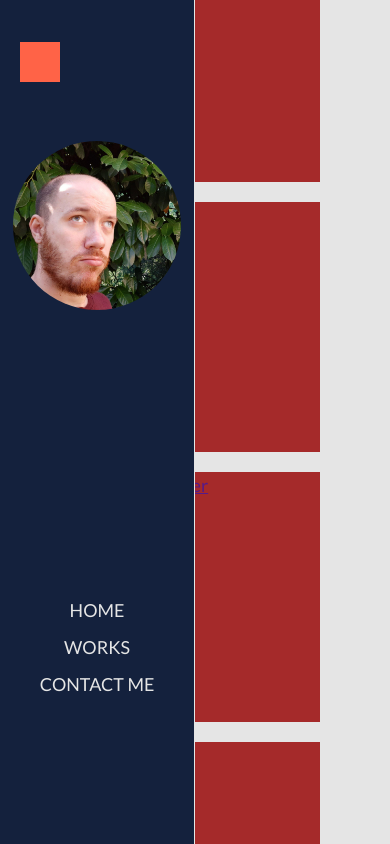
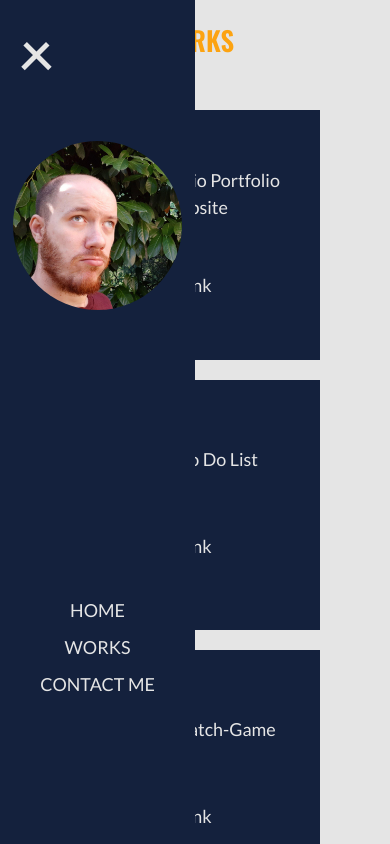
Before and after one commit to ThGnommy/s2i-css, a plain HTML site: page pages/works.html in a window 390 px wide. Both pictures are taken after a click on the element 39 px from the left and 62 px from the top of the page. Shown: the top 844 px of the page. Drawn offline with nearby package versions, Linux system fonts and the light colour scheme.

Commit message:
icon menu

```diff
--- a/css/home.css
+++ b/css/home.css
@@ -5,7 +5,6 @@ html {
 
 body {
     text-align: center;
-    overflow: hidden;
     height: 100vh;
     width: 100vw;
     color: #E5E5E5;
@@ -43,7 +42,7 @@ body {
         justify-content: space-around;
         overflow-x: hidden;
         transition: left 1s;
-        left: -270px;
+        left: -300px;
     }
 
     .right-section {
@@ -139,7 +138,7 @@ p.home-rs {
     color: #FCA311;
 }
 
-.fa-github, .fa-linkedin {
+.fa-github, .fa-linkedin, .fa-telegram {
     color: #14213D;
 }
 
--- a/css/works.css
+++ b/css/works.css
@@ -10,11 +10,13 @@ body {
     width: 100vw;
     color: #E5E5E5;
     font-family: 'Lato', sans-serif;
+
 }
 
 .main-container {
     display: flex;
     flex-direction: row;
+
 }
 
 .menu-container {
@@ -23,7 +25,6 @@ body {
     width: 20vw;
     height: 100vh;
     background-color: #14213D;
-    border-right: 1px solid #E5E5E5;
     align-items: center;
     justify-content: space-around;
     transition: left 1s;
@@ -38,26 +39,23 @@ body {
         width: 50vw;
         height: 100vh;
         background-color: #14213D;
-        border-right: 1px solid #E5E5E5;
         align-items: center;
         justify-content: space-around;
         overflow-x: hidden;
-        transition: left 1s;
-        left: -270px;
+        transition: left 0.4s;
+        left: -300px;
     }
 
     .right-section {
         width: 100vw!important;
     }
 
-    .menu-btn {
+    .menu-icon-container {
         display: block!important;
+        cursor: pointer;
         position: absolute;
-        width: 40px;
-        height: 40px;
-        top: 5%;
-        left: 5%;
-        background-color: tomato;
+        top: 2%;
+        left: 2%;
     }
 
     .menu-open {
@@ -66,6 +64,30 @@ body {
 
     .icons-container {
         width: 40vw!important;
+    }
+
+    .line1, .line2, .line3 {
+        width: 35px;
+        height: 5px;
+        background-color: #14213D;
+        margin: 6px 0;
+        transition: 0.4s;
+      }
+
+    .menu-open .line1 {
+        -webkit-transform: rotate(-45deg) translate(-9px, 6px);
+        transform: rotate(-45deg) translate(-9px, 6px);
+        background: #E5E5E5;
+    }
+
+    .menu-open .line2 {
+        opacity: 0;
+    }
+
+    .menu-open .line3 {
+        -webkit-transform: rotate(45deg) translate(-8px, -8px);
+        transform: rotate(45deg) translate(-8px, -8px);
+        background: #E5E5E5;
     }
 
 }
@@ -122,6 +144,7 @@ nav a:hover {
     justify-content: center;
     align-items: center;
     background-color: #E5E5E5;
+    overflow: auto;
 }
 
 .right-section > * {
@@ -129,15 +152,9 @@ nav a:hover {
 }
 
 h2 {
-    display: block;
-    color: #000000;
+    display: block!important;
+    color: #FCA311;
     font-family: 'Oswald', sans-serif;
-    animation: test 1s infinite ease-out;
-}
-
-
-.work-title {
-    color: #FCA311;
 }
 
 .works-container {
@@ -145,24 +162,35 @@ h2 {
     justify-content: center;
     align-items: center;
     flex-wrap: wrap;
+    overflow: auto;
 }
 
 .works-container div {
     display: flex;
+    justify-content: space-evenly;
+    align-items: center;
+    flex-direction: column;
     width: 250px;
     height: 250px;
     margin: 10px;
-    background-color: brown;
+    padding: 10px;
+    background:#14213D;
+    background-size: 400% 400%;
+    background-position: 0% 100%;
+    transition: background 300ms ease-in-out;
 }
 
-.work-link > span{
+
+.work-link {
     display: flex;
-    justify-content: center;
-    align-content: center;
-    width: 100%;
-    height: 100%;
     text-decoration: none;
     color: inherit;
+    padding: 5px 10px;
+    transition: outline 350ms ease-in;
+}
+
+.work-link:hover {
+    outline: 2px solid #FCA311;
 }
 
 .icons-container {
@@ -171,3 +199,29 @@ h2 {
     justify-content: space-evenly;
     align-items: center;
 }
+
+/* Style Scroll Bar */
+
+::-webkit-scrollbar {
+  width: 16px;
+  height: 16px;
+}
+::-webkit-scrollbar-button {
+  width: 0px;
+  height: 0px;
+}
+::-webkit-scrollbar-thumb {
+  background: #FCA311;
+  border: 0px none #14213d;
+  border-radius: 50px;
+}
+
+::-webkit-scrollbar-track {
+  background: #e5e5e5;
+  border: 0px none #e5e5e5;
+  border-radius: 50px;
+}
+
+::-webkit-scrollbar-corner {
+  background: transparent;
+}
--- a/pages/works.html
+++ b/pages/works.html
@@ -24,28 +24,38 @@
 
         <section class="right-section">
 
-            <div class="menu-btn" id="menu-btn" onclick="handleOpenMenu()"></div>
+            <div class="menu-icon-container" onclick="handleOpenMenu(this)">
+                <div class="line1"></div>
+                <div class="line2"></div>
+                <div class="line3"></div>
+            </div>
 
-            <h2 class="work-title">WORKS</h2>
+            <h2>WORKS</h2>
 
             <div class="works-container">
                 <div>
-                    <a class="work-link" href="#">gnommysound</a>
+                    <p>Game Audio Portfolio Website</p>
+                    <a class="work-link" href="#">Link</a>
                 </div>
                 <div>
-                    <a class="work-link" href="">todo-list</a>
+                    <p> React To Do List</p>
+                    <a class="work-link" href="">Link</a>
                 </div>
                 <div>
-                    <a class="work-link" href="">match-game</a>
+                    <p>jQuery Match-Game</p>
+                    <a class="work-link" href="">Link</a>
                 </div>
                 <div>
-                    <a class="work-link" href="">web-audio-player</a>
+                    <p>Web Audio API - Web Audio Player</p>
+                    <a class="work-link" href="">Link</a>
                 </div>
                 <div>
-                    <a class="work-link" href="">metastases</a>
+                    <p>Metastases Algorithm</p>
+                    <a class="work-link" href="">Link</a>
                 </div>
                 <div>
-                    <a class="work-link" href="">metastases</a>
+                    <p>Vvviber - Free React Project</p>
+                    <a class="work-link" href="">Link</a>
                 </div>
             </div>
 
@@ -60,8 +70,11 @@
 
     const menuContainer = document.getElementById('menu-container');
 
-    handleOpenMenu = () => {
+    handleOpenMenu = (icon) => {
+
         menuContainer.classList.toggle('menu-open')
+        icon.classList.toggle('menu-open')
+
     }
 
 </script>
```
Also changed, not shown: index.html (+1 -0 lines).
